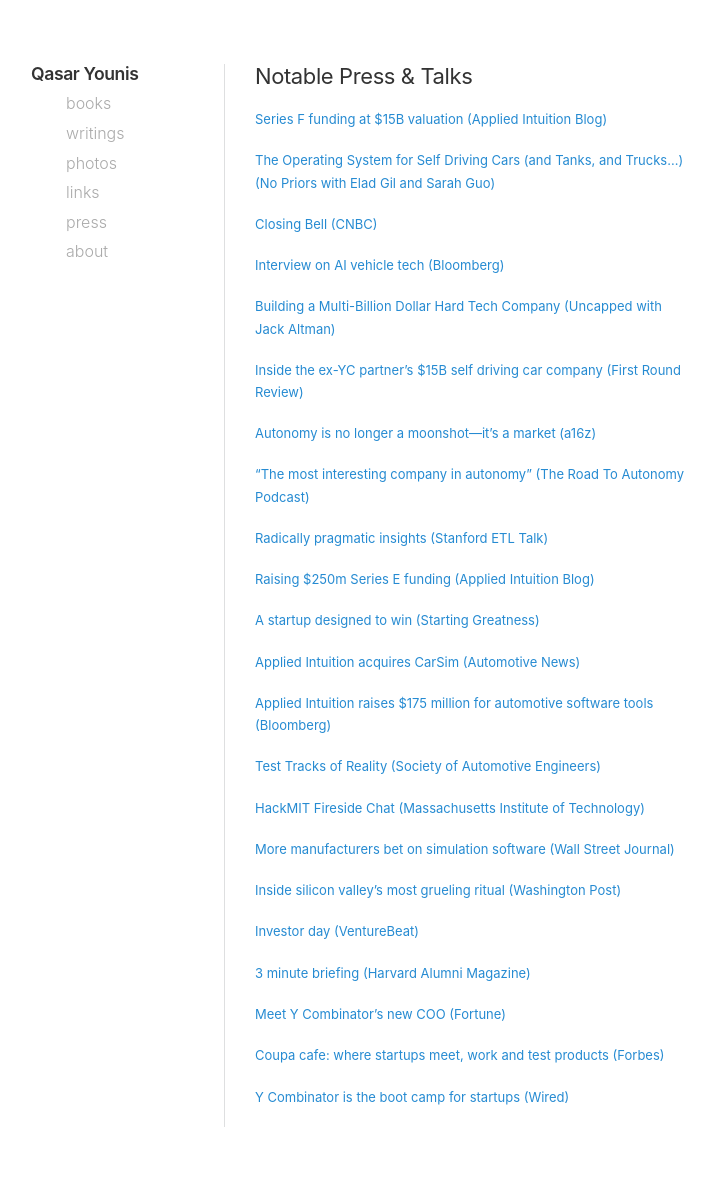
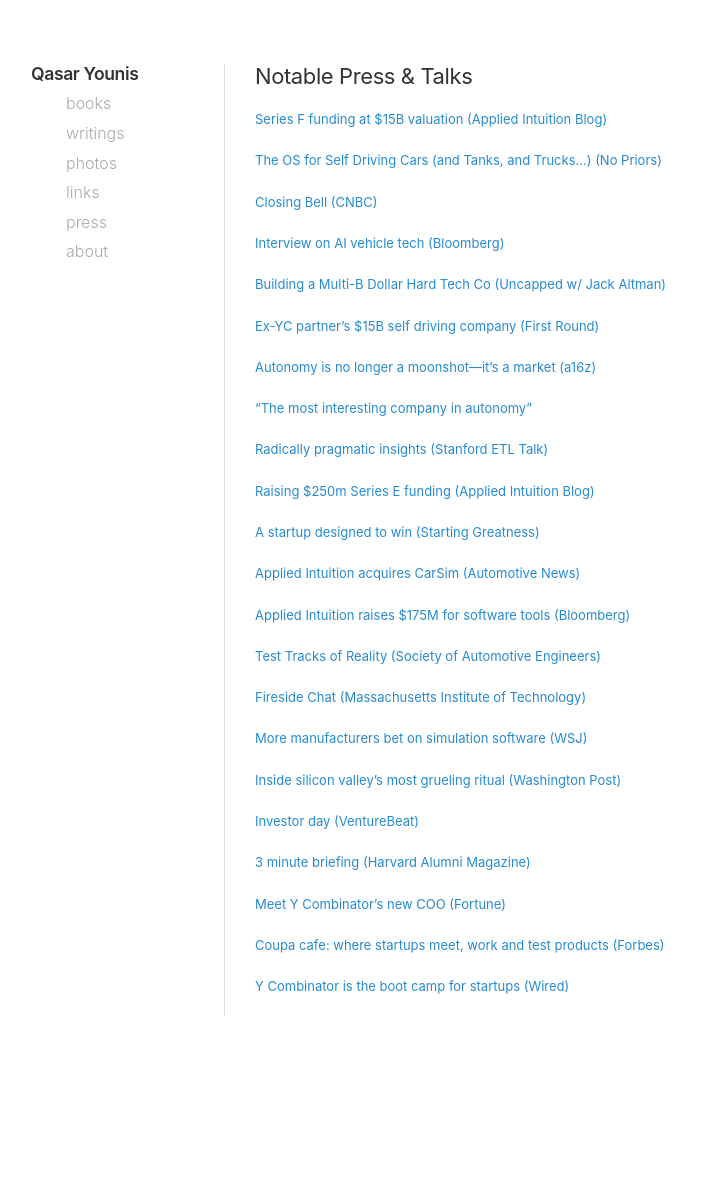
Before and after one commit to qasar/qasar.github.io, a Jekyll site: the page built from press.md, in a window 1280 px wide. Shown: the whole page, without its empty margins (35-750 px from the left). Built offline with Jekyll 4.4.1, drawn with Linux system fonts in a browser that asks for light colours; after the commit the page ends 1080 px from its top, so only the background shows below that.

Commit message:
Update press.md: shorten titles and abbreviations

```diff
--- a/press.md
+++ b/press.md
@@ -5,19 +5,19 @@
 
 <a href="https://www.appliedintuition.com/blog/series-f" target="_blank">Series F funding at $15B valuation (Applied Intuition Blog)</a>
 
-<a href="https://podcasts.apple.com/us/podcast/the-operating-system-for-self-driving-cars-and/id1668002688?i=1000713255494" target="_blank">The Operating System for Self Driving Cars (and Tanks, and Trucks...) (No Priors with Elad Gil and Sarah Guo)</a>
+<a href="https://podcasts.apple.com/us/podcast/the-operating-system-for-self-driving-cars-and/id1668002688?i=1000713255494" target="_blank">The OS for Self Driving Cars (and Tanks, and Trucks...) (No Priors)</a>
 
 <a href="https://youtu.be/xfGuhv_cv8g?si=2vsW6_hagBcrRk00" target="_blank">Closing Bell (CNBC)</a>
 
 <a href="https://www.youtube.com/watch?v=m9G1xtnric8&themeRefresh=1" target="_blank">Interview on AI vehicle tech (Bloomberg)</a>
 
-<a href="https://www.youtube.com/watch?v=lSpmTUJxCOI&themeRefresh=1" target="_blank">Building a Multi-Billion Dollar Hard Tech Company (Uncapped with Jack Altman)</a>
+<a href="https://www.youtube.com/watch?v=lSpmTUJxCOI&themeRefresh=1" target="_blank">Building a Multi-B Dollar Hard Tech Co (Uncapped w/ Jack Altman)</a>
 
-<a href="https://www.youtube.com/watch?v=-IJu-GWqkWg" target="_blank">Inside the ex-YC partner's $15B self driving car company (First Round Review)</a>
+<a href="https://www.youtube.com/watch?v=-IJu-GWqkWg" target="_blank">Ex-YC partner's $15B self driving company (First Round)</a>
 
 <a href="https://www.youtube.com/watch?v=uLgY_uN9Ops" target="_blank">Autonomy is no longer a moonshot—it's a market (a16z)</a>
 
-<a href="https://www.appliedintuition.com/blog/series-f" target="_blank">"The most interesting company in autonomy" (The Road To Autonomy Podcast)</a>
+<a href="https://www.appliedintuition.com/blog/series-f" target="_blank">"The most interesting company in autonomy"</a>
 
 <a href="https://youtu.be/o2kf4VjnknA?si=g3GW0aLMDYh-5FMk" target="_blank">Radically pragmatic insights (Stanford ETL Talk)</a>
 
@@ -27,13 +27,13 @@
 
 <a href="https://www.autonews.com/suppliers/software-tools-provider-applied-intuition-buys-company-behind-carsim" target="_blank">Applied Intuition acquires CarSim (Automotive News)</a>
 
-<a href="https://www.bloomberg.com/news/articles/2021-11-11/google-vets-raise-175-million-for-automotive-software-tools" target="_blank">Applied Intuition raises $175 million for automotive software tools (Bloomberg)</a>
+<a href="https://www.bloomberg.com/news/articles/2021-11-11/google-vets-raise-175-million-for-automotive-software-tools" target="_blank">Applied Intuition raises $175M for software tools (Bloomberg)</a>
 
 <a href="https://www.sae.org/podcasts/tomorrow-today/episodes/applied-intuition-and-the-simulated-road" target="_blank">Test Tracks of Reality (Society of Automotive Engineers)</a>
 
-<a href="https://youtu.be/Uk5cLTB_PLI?si=9Qm-BgIN46lZcf27" target="_blank"> HackMIT Fireside Chat (Massachusetts Institute of Technology)</a>
+<a href="https://youtu.be/Uk5cLTB_PLI?si=9Qm-BgIN46lZcf27" target="_blank">Fireside Chat (Massachusetts Institute of Technology)</a>
 
-<a href="https://www.wsj.com/articles/more-manufacturers-bet-on-simulation-software-11582240105" target="_blank"> More manufacturers bet on simulation software (Wall Street Journal)</a>
+<a href="https://www.wsj.com/articles/more-manufacturers-bet-on-simulation-software-11582240105" target="_blank">More manufacturers bet on simulation software (WSJ)</a>
 
 <a href="https://www.washingtonpost.com/news/the-switch/wp/2016/08/29/inside-one-of-silicon-valleys-most-celebrated-rituals-raising-cash/" target="_blank">Inside silicon valley's most grueling ritual (Washington Post)</a>
 
```
